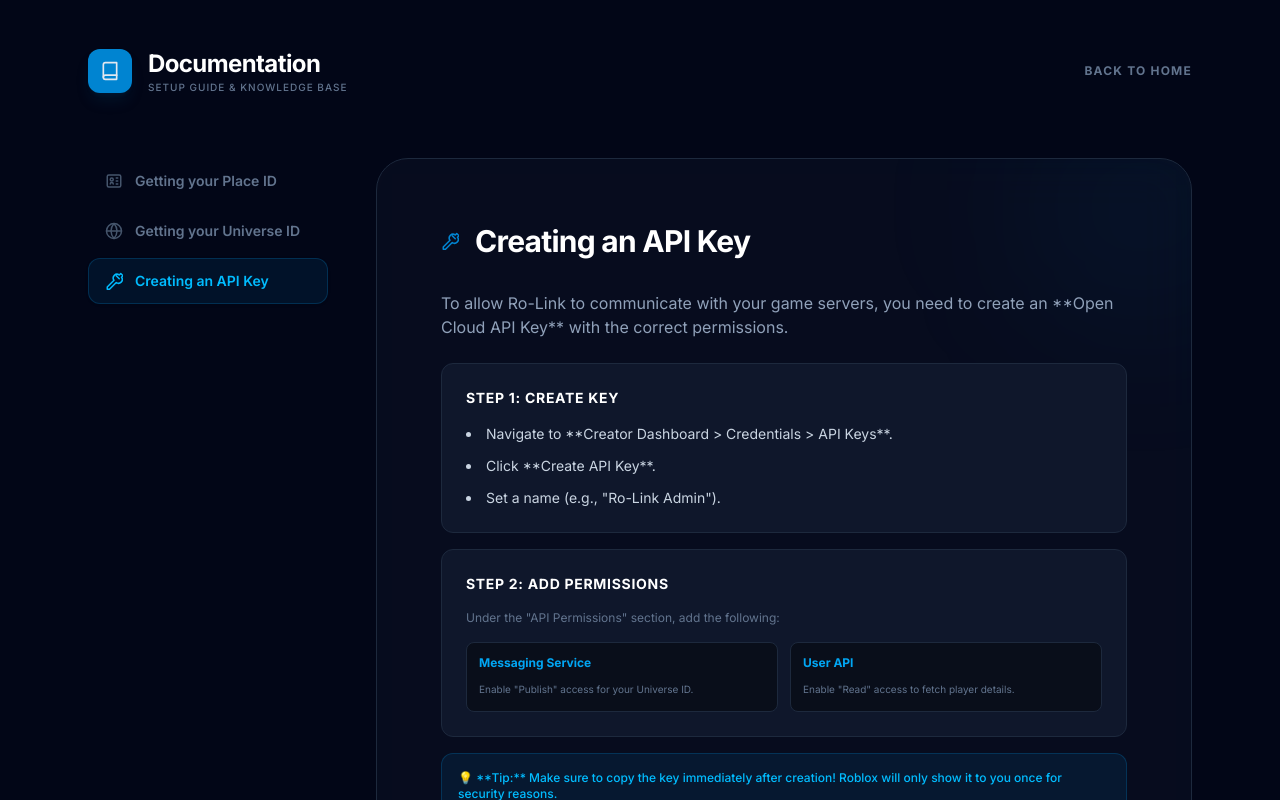
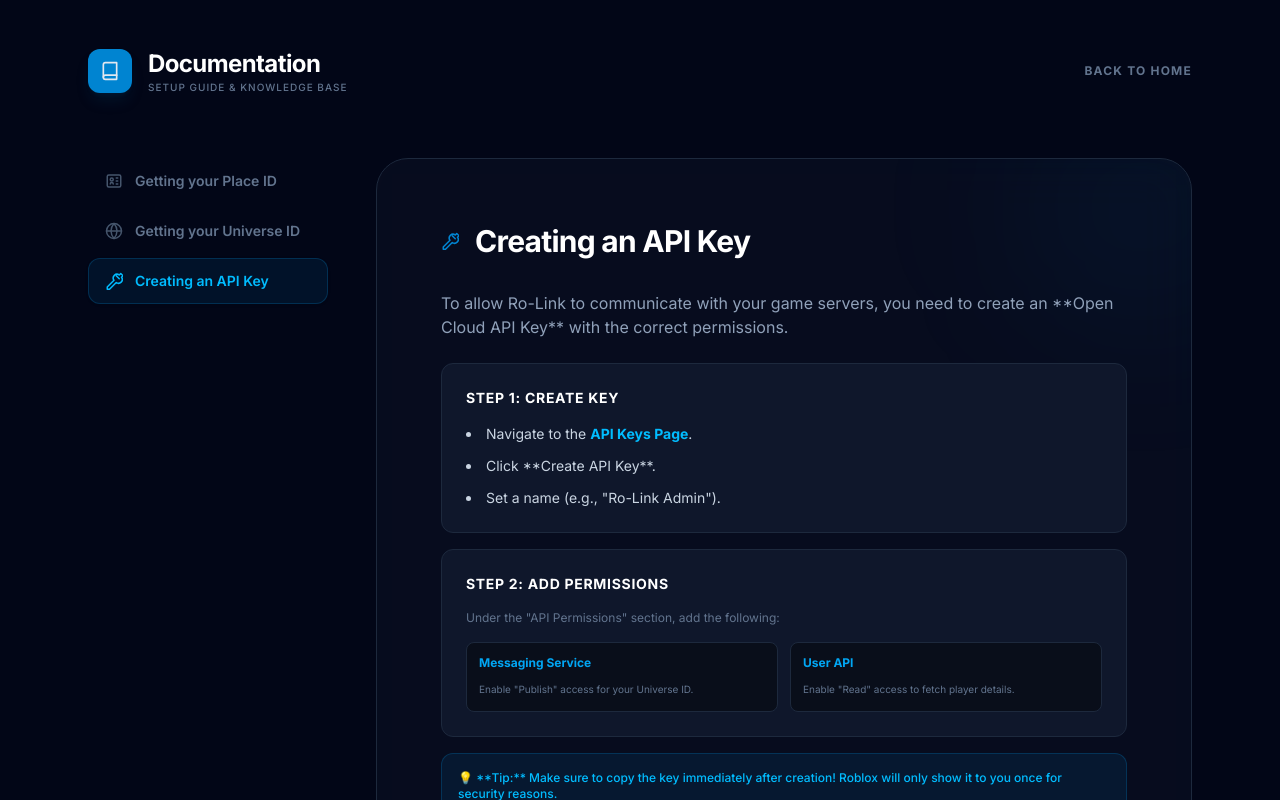
Before and after one commit to JamieW105/Ro-link, a Next.js app: page /docs in a window 1280 px wide. Both pictures are taken after a click on the button "Creating an API Key". Shown: the top 800 px of the page. Built offline with nearby package versions, Linux system fonts and the light colour scheme.

Commit message:
docs: add direct external links to Roblox creator pages

```diff
--- a/app/docs/page.tsx
+++ b/app/docs/page.tsx
@@ -35,7 +35,7 @@ export default function DocsPage() {
                             Via Browser URL
                         </h4>
                         <ol className="list-decimal list-inside space-y-3 text-sm text-slate-300 ml-2">
-                            <li>Open your game on the <span className="text-sky-400">Roblox Website</span>.</li>
+                            <li>Open your game on the <a href="https://www.roblox.com/games" target="_blank" rel="noopener noreferrer" className="text-sky-400 hover:underline">Roblox Website</a>.</li>
                             <li>Look at the URL in your browser's address bar.</li>
                             <li>The number following <code className="bg-slate-800 px-2 py-0.5 rounded text-sky-500">/games/</code> is your Place ID.</li>
                         </ol>
@@ -61,7 +61,7 @@ export default function DocsPage() {
                             Via Creator Dashboard
                         </h4>
                         <ol className="list-decimal list-inside space-y-3 text-sm text-slate-300 ml-2">
-                            <li>Go to the <span className="text-sky-400">Roblox Creator Dashboard</span>.</li>
+                            <li>Go to your <a href="https://create.roblox.com/dashboard/creations" target="_blank" rel="noopener noreferrer" className="text-sky-400 hover:underline">Creator Dashboard</a>.</li>
                             <li>Select your **Experience**.</li>
                             <li>While on the "Overview" or "Dashboard" page, look at the URL.</li>
                             <li>The number following <code className="bg-slate-800 px-2 py-0.5 rounded text-sky-500">/experiences/</code> is your Universe ID.</li>
@@ -86,7 +86,7 @@ export default function DocsPage() {
                         <div className="bg-slate-900 border border-slate-800 rounded-xl p-6">
                             <h4 className="text-white font-bold mb-4 flex items-center gap-2 text-sm uppercase tracking-wider">Step 1: Create Key</h4>
                             <ul className="space-y-3 text-sm text-slate-300 list-disc list-inside">
-                                <li>Navigate to **Creator Dashboard {'>'} Credentials {'>'} API Keys**.</li>
+                                <li>Navigate to the <a href="https://create.roblox.com/dashboard/credentials?activeTab=ApiKeys" target="_blank" rel="noopener noreferrer" className="text-sky-400 hover:underline font-bold">API Keys Page</a>.</li>
                                 <li>Click **Create API Key**.</li>
                                 <li>Set a name (e.g., "Ro-Link Admin").</li>
                             </ul>
```
